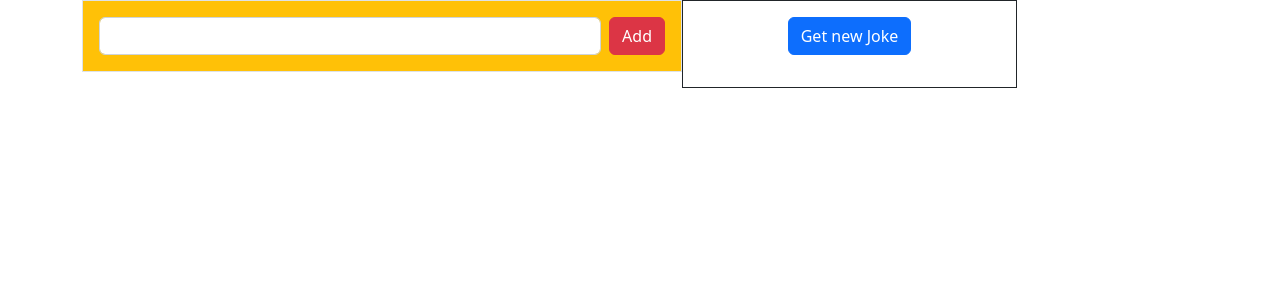
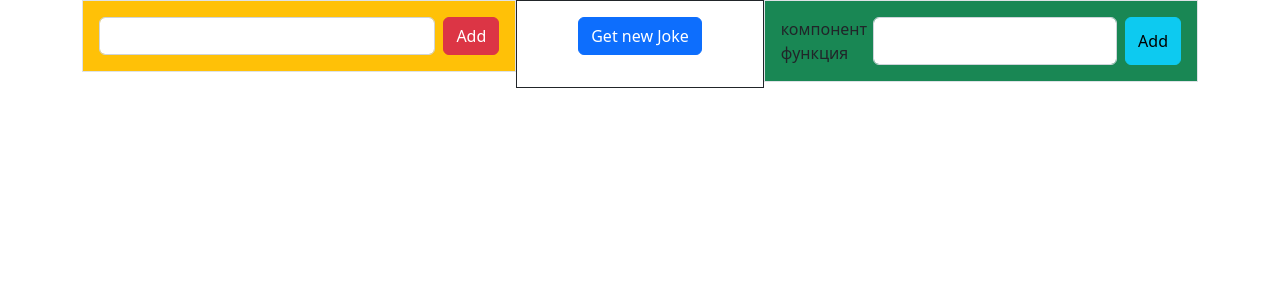
Before and after one commit to omurbekov-azamat/homework-59, a React (Create React App) app: page / in a window 1280 px wide. Shown: the top 300 px of the page. Built offline with nearby package versions, Linux system fonts and the light colour scheme; no server answers.

Commit message:
commit-7; added component film and some function to put in local storage and delete;

```diff
--- a/src/App.tsx
+++ b/src/App.tsx
@@ -1,6 +1,7 @@
 import React from 'react';
 import MoviesContainer from "./containers/MoviesContainer";
 import JokeContainer from "./containers/JokeContainer";
+import FilmsContainer from "./containers/FilmContainer";
 
 function App() {
 
@@ -8,6 +9,7 @@ function App() {
     <div className='container d-flex'>
       <MoviesContainer/>
       <JokeContainer/>
+      <FilmsContainer/>
     </div>
   );
 }
--- a/src/components/Button/Button.tsx
+++ b/src/components/Button/Button.tsx
@@ -20,4 +20,4 @@ class Button extends Component<Props> {
   }
 }
 
-export default Button;
+export default React.memo(Button);
--- /dev/null
+++ b/src/components/Film/Films.tsx
@@ -0,0 +1,28 @@
+import React from 'react';
+import {Film} from "../../types";
+import Movie from "../Movie/Movie";
+
+interface Props{
+  movies: Film[];
+  changeMovie: (event: React.ChangeEvent<HTMLInputElement>, id: number) => void;
+  deleteMovie: (id: number) => void;
+}
+
+const Films: React.FC<Props> = ({movies,changeMovie,deleteMovie}) => {
+  return (
+    <>
+      {movies.map((movie) => (
+        <Movie
+          key={movie.id}
+          id={movie.id}
+          movie={movie.name}
+          onMovieChange={event => changeMovie(event, movie.id)}
+          delete={() => deleteMovie(movie.id)}
+        />
+      ))}
+
+    </>
+  );
+};
+
+export default React.memo(Films);
--- /dev/null
+++ b/src/components/FilmForm/FilmForm.tsx
@@ -0,0 +1,49 @@
+import React, {useState} from 'react';
+import {Film} from "../../types";
+import Button from "../Button/Button";
+
+interface Props {
+  onSubmit: (newMovie: Film) => void;
+}
+
+const FilmForm: React.FC<Props> = (props) => {
+  const [films, setFilms] = useState(
+    {name: ''},
+  );
+
+  const onNameFilmChange = (e: React.ChangeEvent<HTMLInputElement>) => {
+    setFilms(prev => ({
+      ...prev,
+      name: e.target.value,
+    }));
+  };
+
+  const onFormSubmit = (e: React.FormEvent) => {
+    e.preventDefault();
+
+    props.onSubmit({
+      id: Math.random() * 99999,
+      ...films,
+    });
+  };
+
+  return (
+    <form onSubmit={onFormSubmit}>
+      <div className='d-flex border p-3 bg-success'>
+        компонент функция
+        <input
+          id='name'
+          name='movie'
+          type="text"
+          className='form-control me-2'
+          value={films.name}
+          required
+          onChange={onNameFilmChange}
+        />
+        <Button name='Add' className='btn btn-info'/>
+      </div>
+    </form>
+  );
+};
+
+export default React.memo(FilmForm);
--- a/src/components/Movie/Movie.tsx
+++ b/src/components/Movie/Movie.tsx
@@ -12,7 +12,7 @@ class Movie extends Component<Props> {
 
   shouldComponentUpdate(nextProps: Readonly<Props>): boolean {
     return this.props.movie !== nextProps.movie || this.props.id !== nextProps.id;
-  }
+  };
 
   render() {
     return (
--- /dev/null
+++ b/src/containers/FilmContainer.tsx
@@ -0,0 +1,60 @@
+import React, {useEffect, useState} from "react";
+import {Film} from "../types";
+import FilmForm from "../components/FilmForm/FilmForm";
+import Films from "../components/Film/Films";
+
+function FilmsContainer () {
+  const [films, setFilms] = useState<Film[]>([]);
+
+  const infoFromLocalStorage = localStorage.getItem('Cinema');
+  const mainStorage: Film[] = infoFromLocalStorage ? JSON.parse(infoFromLocalStorage) : [];
+
+  const getFromLocalStorage = () => {
+    setFilms(prev => mainStorage.map(newMovie => {
+      return{
+        ...newMovie,
+        name: newMovie.name,
+        id: newMovie.id,
+      }
+    }));
+  };
+
+  useEffect(() => {
+    getFromLocalStorage();
+  }, []);
+
+  const addMovie = (newMovie: Film) => {
+    const info = {
+      id: newMovie.id,
+      name: newMovie.name,
+    };
+    mainStorage.push(info);
+    localStorage.setItem('Cinema', JSON.stringify(mainStorage));
+    setFilms(prev => [...prev, newMovie]);
+  };
+
+  const changeMovie = (event: React.ChangeEvent<HTMLInputElement>, id:number) => {
+    setFilms(prev => prev.map(newMovie => {
+      return newMovie.id === id ? {
+        ...newMovie,
+        name: event.target.value,
+      } : newMovie;
+    }));
+  };
+
+  const deleteMovie = (id: number) => {
+    const index = mainStorage.findIndex(p => p.id === id);
+    mainStorage.splice(index, 1);
+    localStorage.setItem('Cinema', JSON.stringify(mainStorage));
+    setFilms(prev => prev.filter(nevMovie => nevMovie.id !== id));
+  };
+
+  return (
+    <div style={{width: '600px'}}>
+      <FilmForm onSubmit={addMovie}/>
+      <Films movies={films} changeMovie={changeMovie} deleteMovie={deleteMovie}/>
+    </div>
+  )
+}
+
+export default FilmsContainer;
```
Also changed, not shown: src/components/Film/Film.tsx (added, +22 -0 lines).
